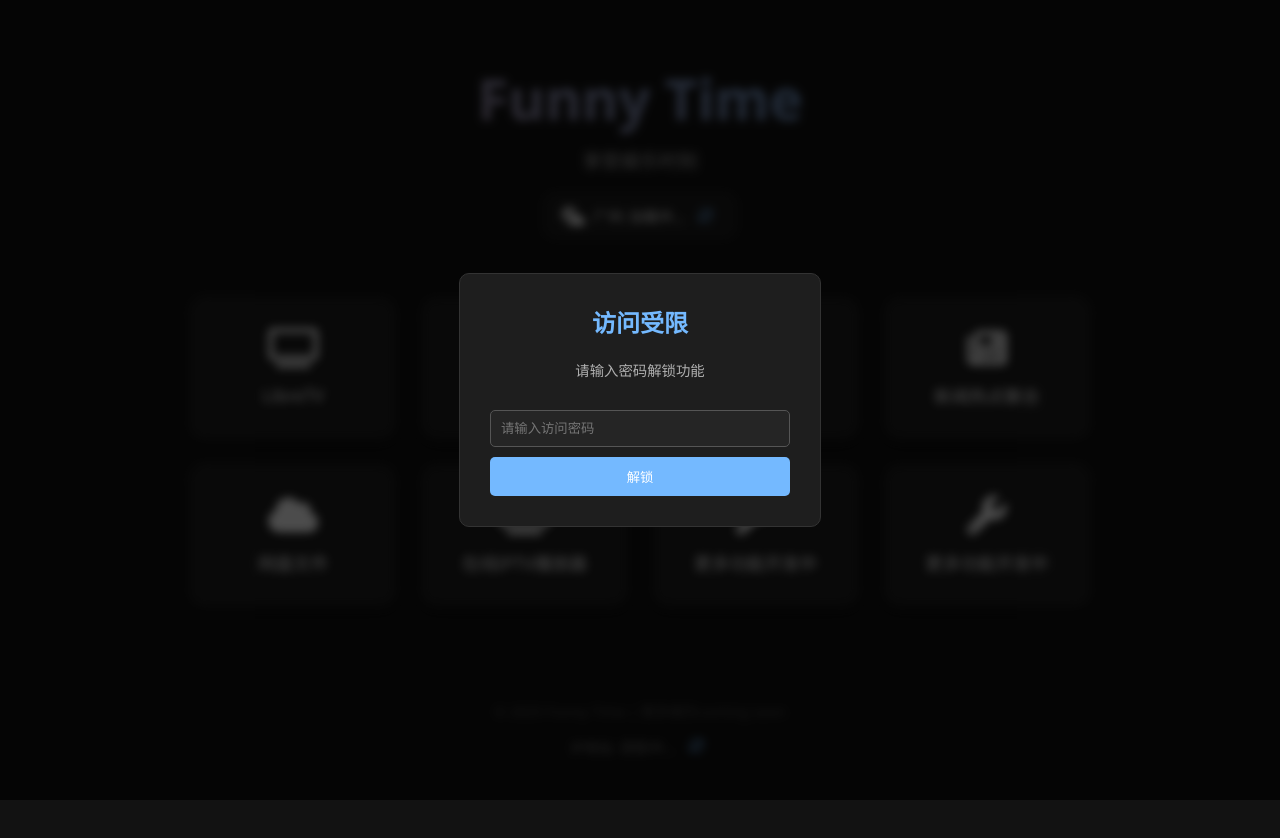
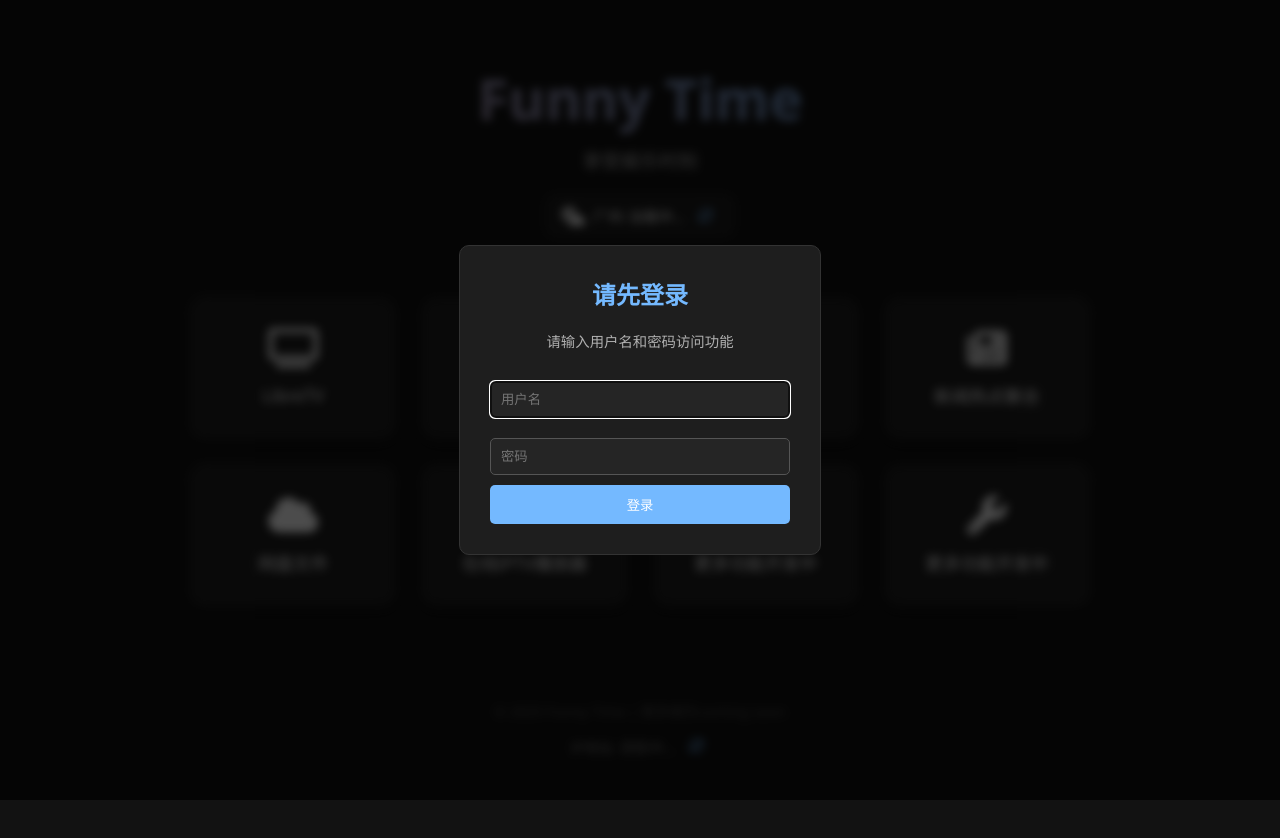
Before and after one commit to akkamgr/funny, a plain HTML site: page index.html in a window 1280 px wide. Drawn offline with Linux system fonts and the light colour scheme.

Commit message:
index.html

```diff
--- a/index.html
+++ b/index.html
@@ -141,7 +141,7 @@
             font-size: 0.8rem;
             margin-top: 5px;
         }
-        .password-modal {
+        .login-modal {
             position: fixed;
             top: 0;
             left: 0;
@@ -153,7 +153,7 @@
             align-items: center;
             z-index: 1000;
         }
-        .password-box {
+        .login-box {
             background-color: #1e1e1e;
             padding: 30px;
             border-radius: 10px;
@@ -161,16 +161,16 @@
             border: 1px solid #333;
             width: 300px;
         }
-        .password-box h2 {
+        .login-box h2 {
             margin-top: 0;
             color: #74b9ff;
         }
-        .password-notice {
+        .login-notice {
             color: #b0b0b0;
             margin-bottom: 20px;
             font-size: 0.9rem;
         }
-        .password-input {
+        .login-input {
             padding: 10px;
             margin: 10px 0;
             width: 100%;
@@ -180,7 +180,7 @@
             color: white;
             box-sizing: border-box;
         }
-        .password-submit {
+        .login-submit {
             padding: 10px 20px;
             background-color: #74b9ff;
             color: white;
@@ -190,7 +190,7 @@
             transition: background-color 0.3s;
             width: 100%;
         }
-        .password-submit:hover {
+        .login-submit:hover {
             background-color: #0984e3;
         }
         @media (max-width: 768px) {
@@ -204,14 +204,15 @@
     </style>
 </head>
 <body>
-    <!-- 密码输入模态框 -->
-    <div class="password-modal" id="passwordModal">
-        <div class="password-box">
-            <h2>访问受限</h2>
-            <div class="password-notice">请输入密码解锁功能</div>
-            <input type="password" class="password-input" id="passwordInput" placeholder="请输入访问密码">
-            <button class="password-submit" onclick="checkPassword()">解锁</button>
-            <div class="error-message" id="passwordError" style="display: none; margin-top: 10px;">密码错误，请重试！</div>
+    <!-- 登录模态框 -->
+    <div class="login-modal" id="loginModal">
+        <div class="login-box">
+            <h2>请先登录</h2>
+            <div class="login-notice">请输入用户名和密码访问功能</div>
+            <input type="text" class="login-input" id="usernameInput" placeholder="用户名">
+            <input type="password" class="login-input" id="passwordInput" placeholder="密码">
+            <button class="login-submit" onclick="checkLogin()">登录</button>
+            <div class="error-message" id="loginError" style="display: none; margin-top: 10px;">用户名或密码错误！</div>
         </div>
     </div>
 
@@ -301,30 +302,40 @@
     </div>
 
     <script>
-        // 密码验证
+        // 登录验证
         window.addEventListener('DOMContentLoaded', function() {
-            document.getElementById('passwordModal').style.display = 'flex';
+            document.getElementById('loginModal').style.display = 'flex';
             document.getElementById('mainContent').style.filter = 'blur(5px)';
             document.getElementById('mainContent').style.pointerEvents = 'none';
+            document.getElementById('usernameInput').focus();
         });
 
-        function checkPassword() {
+        function checkLogin() {
+            const username = document.getElementById('usernameInput').value;
             const password = document.getElementById('passwordInput').value;
-            if (password === "mh327426") {
-                document.getElementById('passwordModal').style.display = 'none';
+
+            if (username === "akka" && password === "Akkadian!0327") {
+                document.getElementById('loginModal').style.display = 'none';
                 document.getElementById('mainContent').style.filter = 'none';
                 document.getElementById('mainContent').style.pointerEvents = 'auto';
                 fetchWeather();
                 fetchIP();
             } else {
-                document.getElementById('passwordError').style.display = 'block';
+                document.getElementById('loginError').style.display = 'block';
                 document.getElementById('passwordInput').value = '';
                 document.getElementById('passwordInput').focus();
             }
         }
 
+        // 添加回车键登录功能
         document.getElementById('passwordInput').addEventListener('keypress', function(e) {
-            if (e.key === 'Enter') checkPassword();
+            if (e.key === 'Enter') checkLogin();
+        });
+        document.getElementById('usernameInput').addEventListener('keypress', function(e) {
+            if (e.key === 'Enter') {
+                e.preventDefault();
+                document.getElementById('passwordInput').focus();
+            }
         });
 
         // 使用Open-Meteo天气API
```
